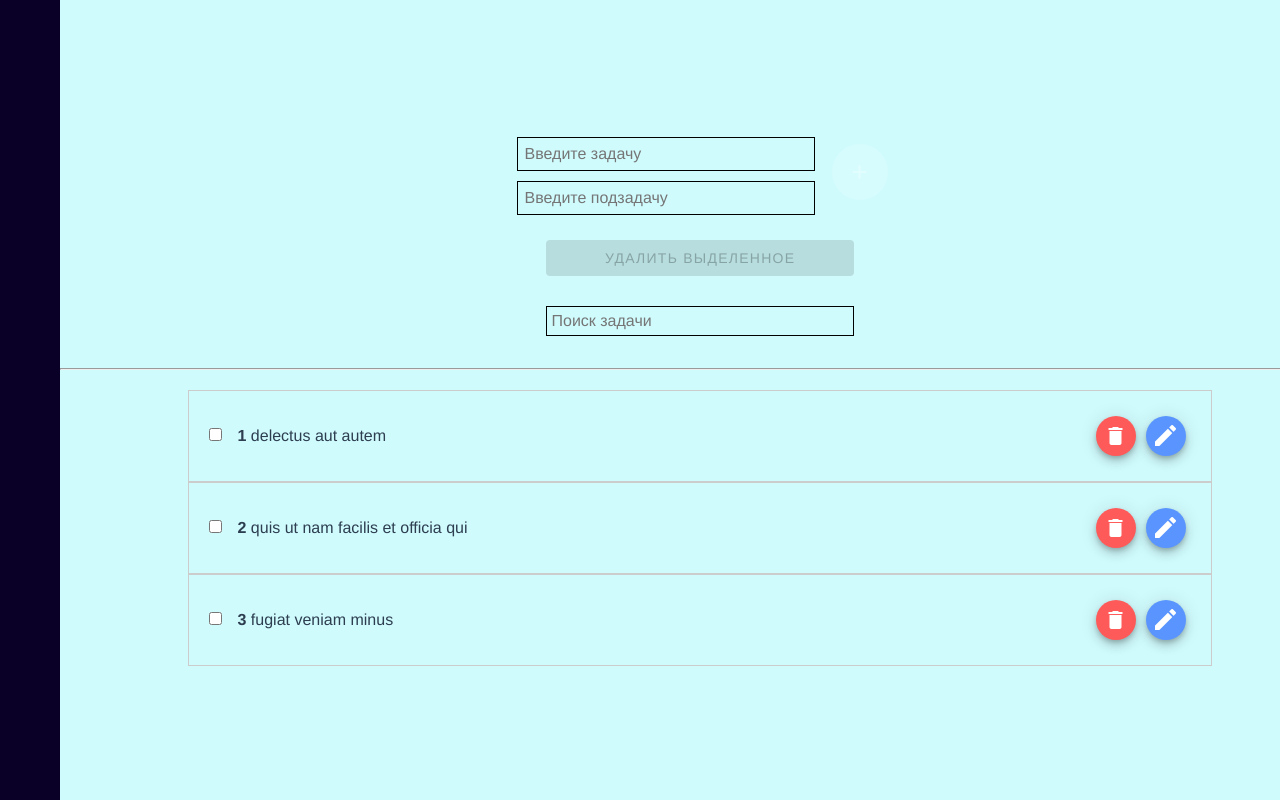
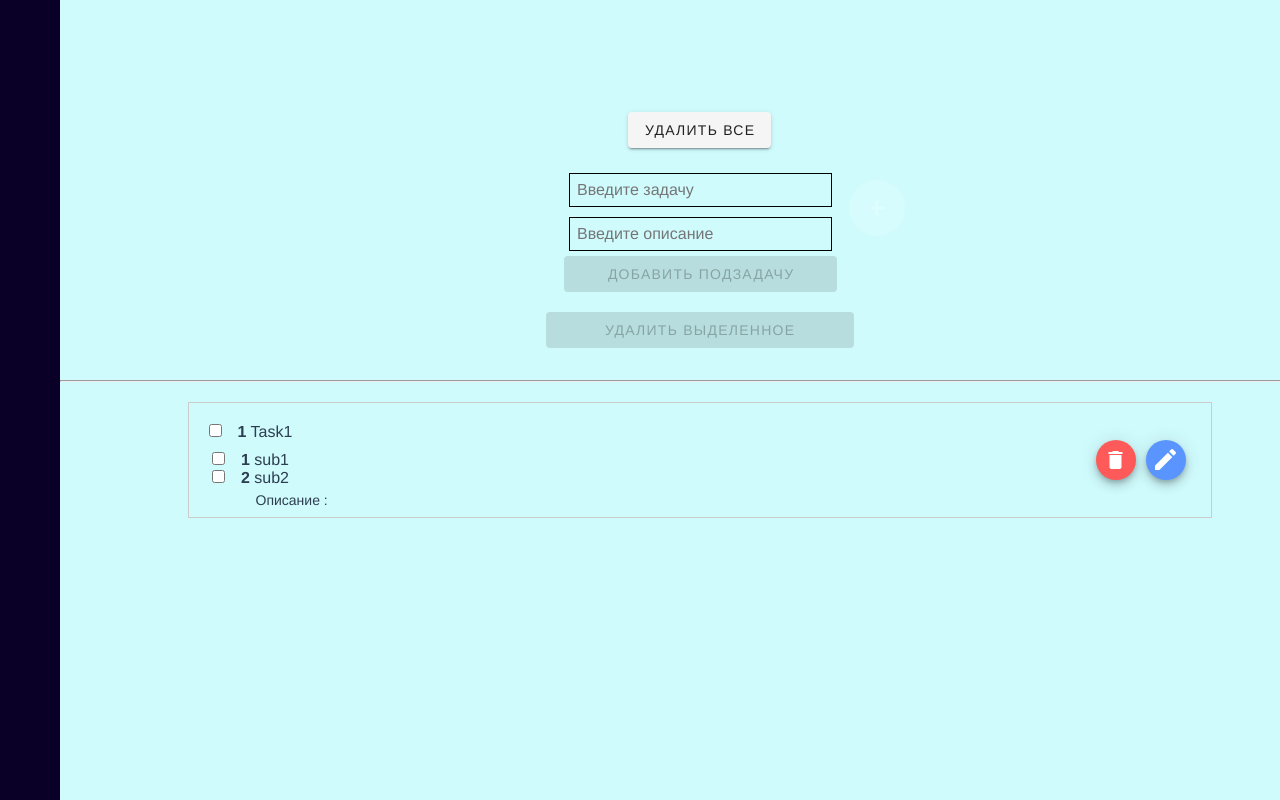
Before and after one commit to h9flower/ToDoList, a Vue app: page /todolist in a window 1280 px wide. Shown: the top 800 px of the page. Built offline with nearby package versions, Linux system fonts and the light colour scheme.

Commit message:
add modal(add subtask), description

```diff
--- a/src/components/addTodo.vue
+++ b/src/components/addTodo.vue
@@ -8,13 +8,59 @@
           type="text"
           v-model="title"
         />
+        <!---------------------------------- -->
+        <div class="modal_wrap" v-if="showModal" @close="showModal = false">
+          <div class="modal">
+            <v-btn
+              @click="showModal = false"
+              class="mx-2 close"
+              fab
+              dark
+              small
+              color="primary"
+            >
+              <v-icon dark> mdi-close </v-icon>
+            </v-btn>
+
+            <h2>Добавление подзадачи</h2>
+
+            <div class="container_edit">
+              <v-text-field
+                v-model="titleSubtask"
+                class="textarea"
+                hide-details="auto"
+              ></v-text-field>
+
+              <v-btn
+                @click="addTitleSubtask"
+                class="mx-2 edit"
+                fab
+                dark
+                large
+                color="cyan"
+              >
+                <v-icon dark> mdi-plus </v-icon>
+              </v-btn>
+            </div>
+          </div>
+        </div>
+        <!---------------------------------- -->
 
         <input
+          :disabled="title.length === 0"
           class="subtask_input"
-          placeholder="Введите подзадачу"
+          placeholder="Введите описание"
           type="text"
-          v-model="subtitle"
+          v-model="description"
         />
+
+        <v-btn
+          :disabled="title.length === 0"
+          class="callModalAddSubtask"
+          @click="showModal = true"
+          elevation="2"
+          >Добавить подзадачу</v-btn
+        >
       </div>
       <v-btn
         :disabled="title.length === 0"
@@ -43,7 +89,9 @@ export default {
   data() {
     return {
       title: "",
-      subtitle: "",
+      description: "",
+      showModal: false,
+      titleSubtask: "",
     };
   },
 
@@ -52,16 +100,29 @@ export default {
       const newObject = {
         id: Date.now(),
         title: this.title,
-        subtitle: this.subtitle,
+        subtodos: [{ id: Date.now(), title: this.subtodo }],
+        description: this.description,
         completed: false,
       };
       this.$store.commit("addTask", newObject);
       this.title = "";
-      this.subtitle = "";
+      this.subtodo = "";
+      this.description = "";
+
+      // if()
     },
 
     deleteSelectedTask() {
       this.$store.commit("deleteSelectedTask");
+    },
+
+    addTitleSubtask() {
+      console.log("addTitleSubtask", this.titleSubtask);
+      const newArr = { id: Date.now(), title: this.titleSubtask };
+      this.$store.commit("pushArr", {
+        newArr,
+        title: this.titleSubtask,
+      });
     },
   },
 
@@ -90,6 +151,7 @@ input {
 }
 .wrap {
   display: flex;
+  padding-left: 70px;
   justify-content: center;
 }
 .container_inputs {
@@ -101,4 +163,51 @@ input {
 .subtask_input {
   margin: 5px;
 }
+.v-btn:not(.v-btn--round).v-size--default.callModalAddSubtask {
+  width: 100%;
+}
+
+.modal_wrap {
+  z-index: 1;
+  top: 0;
+  left: 0;
+  position: absolute;
+  width: 100%;
+  height: 100vh;
+  background: rgba(0, 0, 0, 0.712);
+}
+
+.theme--dark.v-btn.v-btn--has-bg.close {
+  background-color: #f94d4d;
+  float: right;
+  margin: 10px;
+}
+
+.modal {
+  z-index: 1;
+  width: 40%;
+  height: 25%;
+  background: #c7fff8;
+  position: absolute;
+  top: 35%;
+  left: 35%;
+}
+h2 {
+  padding-top: 60px;
+}
+.container_edit {
+  display: flex;
+  justify-content: center;
+  margin-top: 55px;
+}
+.v-input {
+  max-width: 50%;
+  margin-right: 10px;
+}
+.v-btn--fab.v-size--large.edit {
+  width: 35px;
+  height: 35px;
+  margin-top: 14px;
+  background-color: #5992ff;
+}
 </style>
--- /dev/null
+++ b/src/components/deleteall.vue
@@ -0,0 +1,21 @@
+<template>
+  <v-btn
+    :disabled="$store.state.todo.todos.length === 0"
+    @click="deleteAll"
+    elevation="2"
+    >Удалить Все</v-btn
+  >
+</template>
+
+<script>
+export default {
+  methods: {
+    deleteAll() {
+      this.$store.commit("deleteAll");
+    },
+  },
+};
+</script>
+
+<style scoped>
+</style>
--- a/src/components/todoitem.vue
+++ b/src/components/todoitem.vue
@@ -9,9 +9,22 @@
 
       <strong>{{ todo.index + 1 }}</strong>
       {{ todo.title }}
-      <li class="subtitle">{{ todo.subtitle }}</li>
+
+      <li class="subtask">
+        <ul>
+          <li v-for="todo in todo.subtodos" :key="todo.title">
+            <input
+              @change="toggleSubtask(todo)"
+              type="checkbox"
+              v-bind:checked="todo.completed"
+            /><strong>{{ todo.id }}</strong>
+            {{ todo.title }}
+          </li>
+        </ul>
+      </li>
+
+      <li class="description">Описание : {{ todo.description }}</li>
     </span>
-
     <div class="btns_li">
       <v-btn
         @click="removeTodo(todo.id)"
@@ -52,6 +65,10 @@ export default {
     toggleInput(todo) {
       this.$store.dispatch("toggleInput", todo.id);
     },
+
+    toggleSubtask() {
+      this.$store.dispatch("toggleSubtask");
+    },
   },
 
   computed: {
@@ -64,6 +81,10 @@ export default {
 
 <style scoped>
 li {
+  list-style-type: none;
+}
+
+.containerTask {
   align-items: center;
   border: 1px solid #ccc;
   display: flex;
@@ -101,8 +122,7 @@ input {
   padding: 20px;
   position: relative;
 }
-.subtitle {
-  border: 0;
+.description {
   position: absolute;
   bottom: 9px;
   left: 67px;
@@ -110,4 +130,7 @@ input {
   padding: 0;
   margin: 0;
 }
+.subtask {
+  margin: 10px 0;
+}
 </style>
--- a/src/store/modules/todo.js
+++ b/src/store/modules/todo.js
@@ -63,6 +63,10 @@ export default {
       });
     },
 
+    toggleSubtask() {
+      console.log("sdf");
+    },
+
     setSelectedTodo(state, id) {
       state.selectedTodo = state.todos.find((todo) => todo.id == id);
     },
@@ -71,7 +75,7 @@ export default {
       state.todos = state.todos.map((todo) => {
         if (todo.id == state.selectedTodo.id) {
           todo.title = payload.todoTitle;
-          todo.subtitle = payload.todoSubTitle;
+          todo.description = payload.todoDescription;
         }
         return todo;
       });
@@ -86,6 +90,17 @@ export default {
     addTask(state, todo) {
       state.todos.push(todo);
     },
+
+    pushArr(state, payload) {
+      state.todos.find((todo) => {
+        todo.id === id;
+      });
+      console.log("pushArr", todo);
+    },
+
+    deleteAll(state) {
+      state.todos = [];
+    },
   },
   // Мутации — единственный способ, которым мы можем обновить наше состояние Vuex.
   // Они выполняют одну и только одну задачу: установить состояние.
@@ -95,17 +110,14 @@ export default {
 
   state: {
     todos: [
-      { id: 1, title: "delectus aut autem", subtitle: "", completed: false },
       {
-        id: 2,
-        title: "quis ut nam facilis et officia qui",
-        subtitle: "",
-        completed: false,
-      },
-      {
-        id: 3,
-        title: "fugiat veniam minus",
-        subtitle: "",
+        id: 1,
+        title: "Task1",
+        description: "",
+        subtodos: [
+          { id: 1, title: "sub1" },
+          { id: 2, title: "sub2" },
+        ],
         completed: false,
       },
     ],
--- a/src/views/editPage.vue
+++ b/src/views/editPage.vue
@@ -23,9 +23,9 @@
         ></v-text-field>
 
         <v-text-field
-          placeholder="Добавить подзадачу"
+          placeholder="Добавить описание задачи"
           class="textarea"
-          v-model="todoSubTitle"
+          v-model="todoDescription"
           hide-details="auto"
         ></v-text-field>
 
@@ -42,21 +42,22 @@ export default {
   data() {
     return {
       todoTitle: "",
-      todoSubTitle: "",
+      todoDescription: "",
     };
   },
 
   created() {
     this.todoTitle = this.$store.getters.selectTodo.title;
-    this.todoSubTitle = this.$store.getters.selectTodo.subtitle;
+    this.todoDescription = this.$store.getters.selectTodo.description;
   },
 
   methods: {
     editTask() {
       this.$store.commit("updateTitleTodos", {
         todoTitle: this.todoTitle,
-        todoSubTitle: this.todoSubTitle,
+        todoDescription: this.todoDescription,
       });
+      this.$router.go(-1);
     },
     moveBack() {
       this.$router.go(-1);
--- a/src/views/todos.vue
+++ b/src/views/todos.vue
@@ -1,23 +1,17 @@
 <template>
   <div class="wrap">
     <div class="container">
+      <deleteAll />
       <addTodo class="addTodo" />
       <!-- @add-todo="addTodo" -->
 
-      <searchTask v-model="search" />
+      <!-- <searchTask v-model="search" /> -->
     </div>
-
-    <!-- <modal
-      v-bind:current-todo="currentTodo"
-      v-if="showModal"
-      v-on:hide-modal="showModal = false"
-      v-on:edit-todo="editTodo"
-    /> -->
 
     <hr />
     <h3 v-if="!todos.length">Список задач пуст</h3>
 
-    <ToDoList v-bind:todos="searchTodos" @set-current="setCurrentTodo" />
+    <ToDoList v-bind:todos="searchTodos" v-on:set-current="setCurrentTodo" />
 
     <router-view />
   </div>
@@ -25,6 +19,7 @@
 
 <script>
 import { mapGetters } from "vuex";
+import deleteAll from "@/components/deleteall";
 import ToDoList from "@/components/ToDoList";
 import addTodo from "@/components/addTodo";
 // import modal from "@/components/modal";
@@ -83,6 +78,7 @@ export default {
     addTodo,
     // modal,
     searchTask,
+    deleteAll,
   },
 };
 </script>
```
